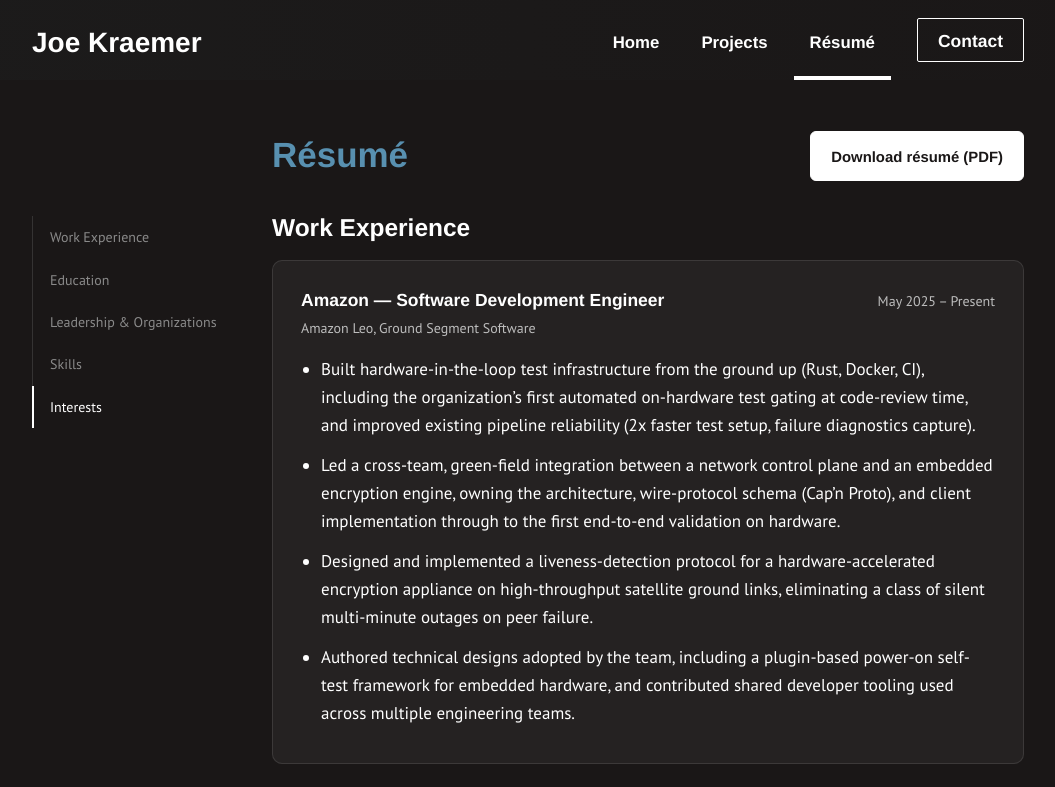
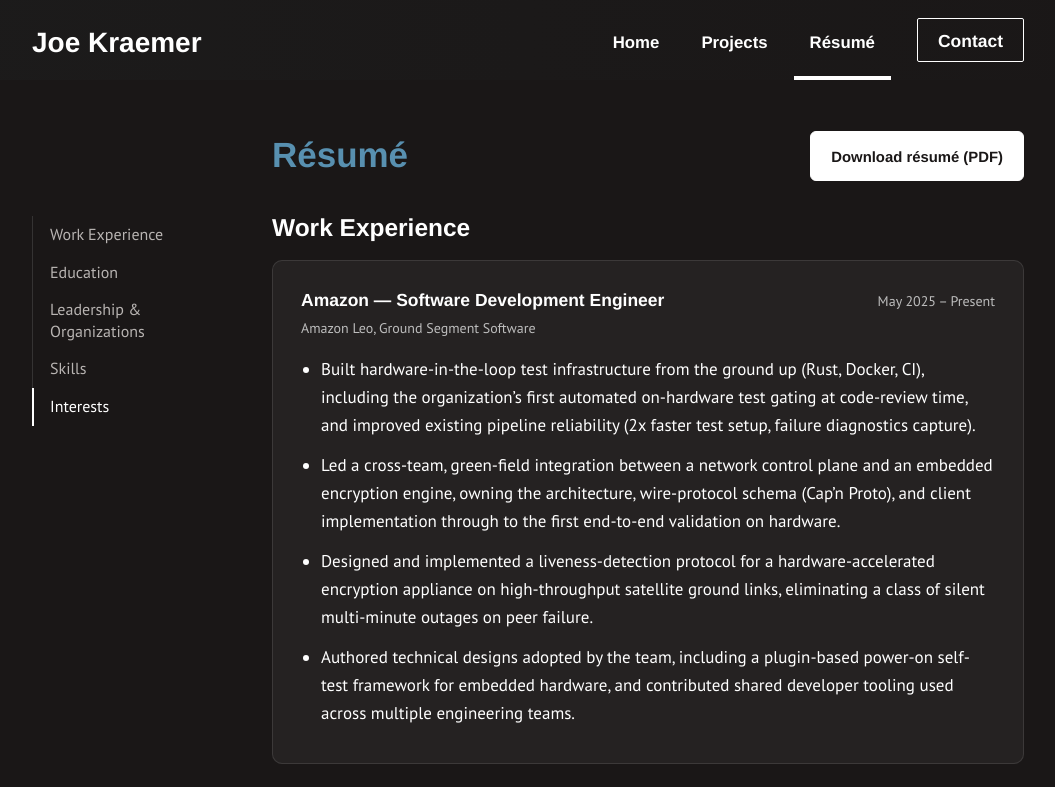
Before and after one commit to joekraemer/PortfolioWebsite, a React (Vite) app: page /resume in a window 1280 px wide. Shown: the top 787 px of the page, without its empty margins (112-1167 px from the left). Built offline with nearby package versions, Linux system fonts and the light colour scheme; a web font is replaced by a local one.

Commit message:
fix(resume): Enlarge side-nav links and raise contrast
Side-nav links were 14px #8a8a8a (5.2:1 on the page background). They
are now 16px #b8b4b2 (8.7:1), and hover shows a faint bar. The active
link keeps its white text and bar.

Closes #51

```diff
--- a/src/components/pages/mains/ContentPage.css
+++ b/src/components/pages/mains/ContentPage.css
@@ -271,17 +271,19 @@
 
 .resume__nav__link {
     display: block;
-    padding: 0.45rem 0 0.45rem 1rem;
+    padding: 0.5rem 0 0.5rem 1rem;
     margin-left: -1px;
     border-left: 2px solid transparent;
-    color: #8a8a8a;
+    color: #b8b4b2;
     text-decoration: none;
-    font-size: var(--fs-meta);
+    font-size: 1rem;
+    line-height: 1.35;
     transition: color 0.2s ease, border-color 0.2s ease;
 }
 
 .resume__nav__link:hover {
-    color: #d0d0d0;
+    color: #fff;
+    border-left-color: rgba(255, 255, 255, 0.4);
 }
 
 .resume__nav__link.active {
```
